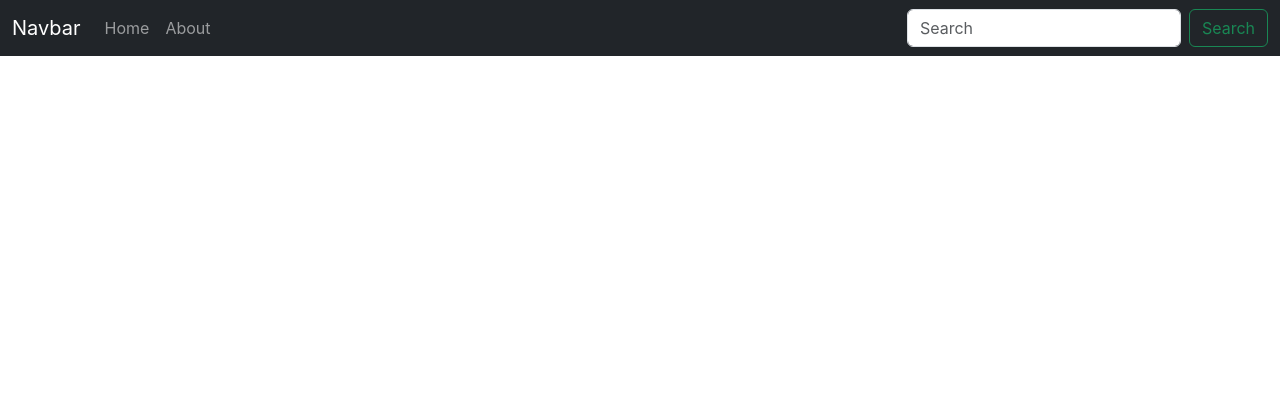
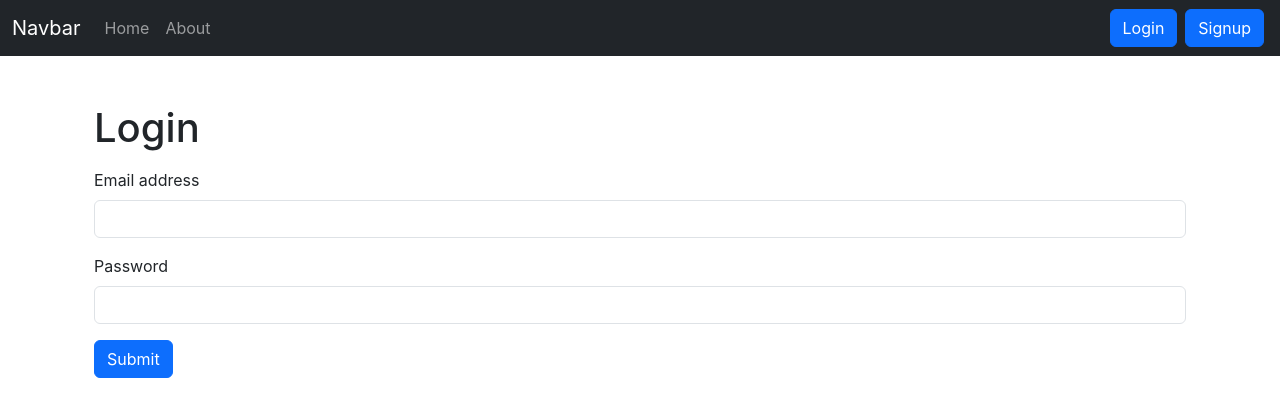
Before and after one commit to TechChats/MyNotes, a React (Create React App) app: page /login in a window 1280 px wide. Shown: the top 416 px of the page. Built offline with nearby package versions, Linux system fonts and the light colour scheme.

Commit message:
Adding Login Component and API call function to Login Authentication

```diff
--- a/src/App.js
+++ b/src/App.js
@@ -4,6 +4,8 @@
 import { Home } from './components/Home';
 import About from './components/About';
 import NoteState from './components/context/notes/NoteState';
+import Login from './components/Login';
+import Signup from './components/Signup';
 
 
 function App() {
@@ -15,6 +17,8 @@
         <Routes>
           <Route exact path="/" element={<Home />} />
           <Route exact path="/about" element={<About />} />
+          <Route exact path="/login" element={<Login />} />
+          <Route exact path="/signup" element={<Signup />} />
         </Routes>
         </div>
       </NoteState>
--- a/src/components/AddNote.js
+++ b/src/components/AddNote.js
@@ -5,11 +5,12 @@
     const context = useContext(noteContext)
     const { addNote } = context
 
-    const [note, setNote] = useState({ title: "", description: "", tag: "default" })
+    const [note, setNote] = useState({ title: "", description: "", tag: "" })
 
     const handleClick = (event) => {
         event.preventDefault();
         addNote(note.title, note.description, note.tag)
+        setNote({ title: "", description: "", tag: "" })
     }
     const onChange = (event) => {
         setNote({ ...note, [event.target.name]: event.target.value })
@@ -22,17 +23,17 @@
                 <form>
                     <div className="mb-3">
                         <label htmlFor="title" className="form-label" >Title</label>
-                        <input type="text" className="form-control" id="title" name="title" aria-describedby="emailHelp" onChange={onChange} />
+                        <input type="text" className="form-control" id="title" name="title" aria-describedby="emailHelp" value={note.title} onChange={onChange} />
                     </div>
                     <div className="mb-3">
                         <label htmlFor="description" className="form-label" >Description</label>
-                        <input type="text" className="form-control" id="description" name="description" onChange={onChange} />
+                        <input type="text" className="form-control" id="description" name="description" value={note.description} onChange={onChange} />
                     </div>
                     <div className="mb-3">
                         <label htmlFor="tag" className="form-label" >Tag</label>
-                        <input type="tag" className="form-control" id="tag" name="tag" onChange={onChange} />
+                        <input type="tag" className="form-control" id="tag" name="tag" value={note.tag} onChange={onChange} />
                     </div>
-                    <button type="submit" className="btn btn-primary" onClick={handleClick} >Add</button>
+                    <button disabled={note.title.length===0 || note.description.length===0 || note.tag.length===0} type="submit" className="btn btn-primary" onClick={handleClick} >Add</button>
                 </form>
             </div>
         </div>
--- /dev/null
+++ b/src/components/Login.js
@@ -0,0 +1,56 @@
+import React, { useState } from 'react'
+import { json, useNavigate } from 'react-router-dom'
+
+const Login = () => {
+
+    const [credentials, setCredentials] = useState({ email: "", password: "" })
+
+    const navigate = useNavigate();
+
+    const handleSubmit = async (event) => {
+        // event.preventDefault()
+        event.preventDefault()
+        const response = await fetch("http://localhost:5000/api/auth/login",
+            {
+                method: "POST",
+                headers: {
+                    "Content-Type": "application/json",
+                },
+                body: JSON.stringify({ email: credentials.email, password: credentials.password })
+            })
+
+        const resJson = await response.json()
+        console.log(resJson)
+
+        if (resJson.success) {
+            //save the auth token and then redirect
+            localStorage.setItem('token', json.authtoken)
+            navigate('/');
+
+        }
+    }
+
+
+    const onChange = (event) => {
+        setCredentials({ ...credentials, [event.target.name]: event.target.value })
+    }
+
+    return (
+        <div className="container my-5">
+            <form onSubmit={handleSubmit}>
+                <h1>Login</h1>
+                <div className="mb-3 my-3">
+                    <label htmlFor="email" className="form-label">Email address</label>
+                    <input type="email" className="form-control" id="email" value={credentials.email} name="email" onChange={onChange} aria-describedby="emailHelp" />
+                </div>
+                <div className="mb-3">
+                    <label htmlFor="password" className="form-label">Password</label>
+                    <input type="password" className="form-control" id="password" value={credentials.password} name="password" onChange={onChange} />
+                </div>
+                <button type="submit" className="btn btn-primary">Submit</button>
+            </form>
+        </div>
+    )
+}
+
+export default Login
--- a/src/components/Navbar.js
+++ b/src/components/Navbar.js
@@ -26,8 +26,8 @@
                             </li>
                         </ul>
                         <form className="d-flex" role="search">
-                            <input className="form-control me-2" type="search" placeholder="Search" aria-label="Search" />
-                            <button className="btn btn-outline-success" type="submit">Search</button>
+                        <Link className="btn btn-primary mx-1" to="/login"role="button">Login</Link>
+                        <Link className="btn btn-primary mx-1" to="/signup"role="button">Signup</Link>
                         </form>
                     </div>
                 </div>
--- a/src/components/Notes.js
+++ b/src/components/Notes.js
@@ -14,12 +14,12 @@
     }, []) //fetch all notes once when render Notes.js
 
     const ref = useRef(null)
-    const [note, setNote] = useState({ id:"", etitle: "", edescription: "", etag: "" })
+    const [note, setNote] = useState({ id: "", etitle: "", edescription: "", etag: "" })
 
     const updateNote = (currentNote) => {
 
         ref.current.click();// here the pop up well enable
-        setNote({id:currentNote._id, etitle: currentNote.title, edescription: currentNote.description, etag: currentNote.tag })
+        setNote({ id: currentNote._id, etitle: currentNote.title, edescription: currentNote.description, etag: currentNote.tag })
     }
 
     const handleClick = (event) => {
@@ -74,6 +74,9 @@
 
             <div className="row my-4">
                 <h2>Your Notes</h2>
+                <div className="container">
+                    {notes.length === 0 && 'No Notes to display Please add your notes'}
+                </div>
                 {notes.map((note) => {
                     return <NoteItems key={note._id} updateNote={updateNote} note={note} />
                 })}
--- /dev/null
+++ b/src/components/Signup.js
@@ -0,0 +1,11 @@
+import React from 'react'
+
+const Signup = () => {
+  return (
+    <div>
+        Signup page
+    </div>
+  )
+}
+
+export default Signup
```
Also changed, not shown: 1 other file (tests, documents, lock files or other folders).
